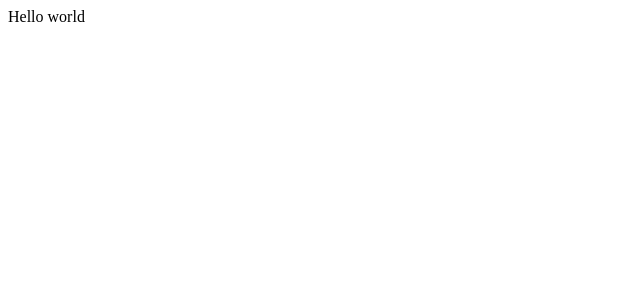
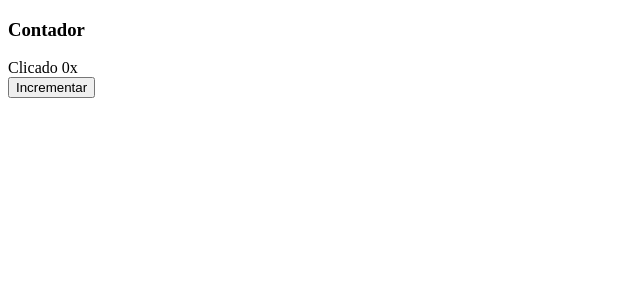
Before and after one commit to joaohencke/reactjs-presentation, a React (Create React App) app: page / in a window 1280 px wide. Shown: the top 300 px of the page, without its empty margins (0-640 px from the left). Built offline with nearby package versions, Linux system fonts and the light colour scheme.

Commit message:
:hammer: counter using hooks

```diff
--- a/src/App.js
+++ b/src/App.js
@@ -1,10 +1,22 @@
-import React from 'react';
+import React, { useState } from "react";
 
 function App() {
+  const [counter, setCounter] = useState(0);
+
+  const increment = () => setCounter(counter + 1);
+
   return (
-    <div className="App">
-      Hello world
-    </div>
+    <section>
+      <section className="header">
+        <h3>Contador</h3>
+      </section>
+      <section className="content">Clicado {counter}x</section>
+      <section className="action">
+        <button type="button" onClick={increment}>
+          Incrementar
+        </button>
+      </section>
+    </section>
   );
 }
 
```
